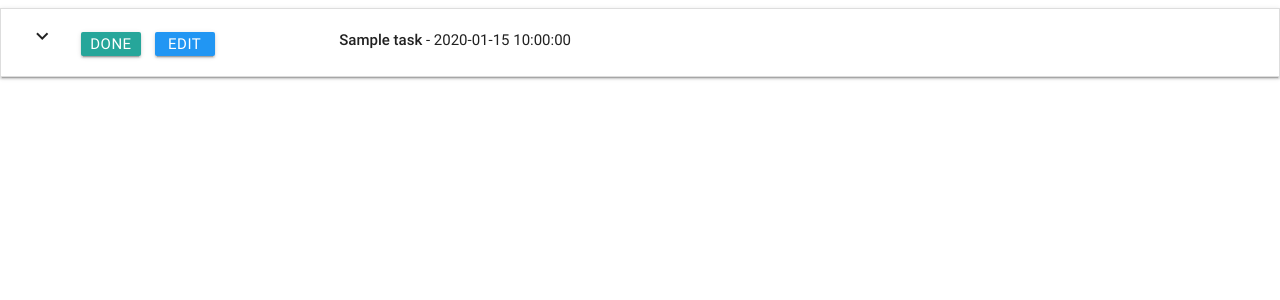
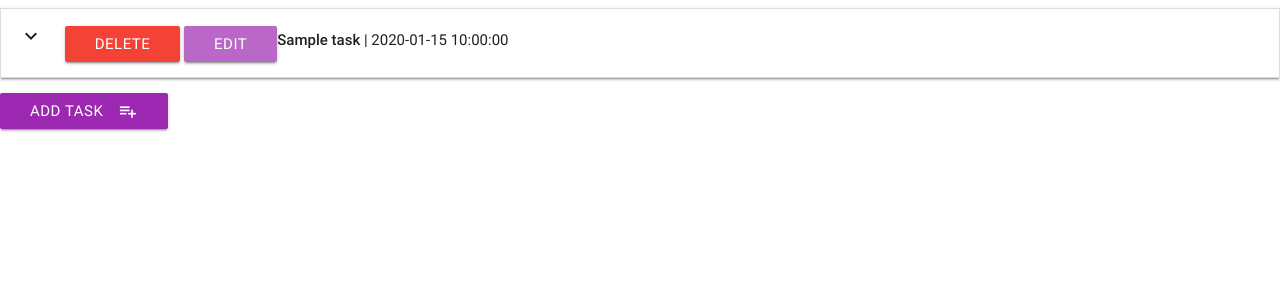
Before and after one commit to andreasdk/task_manager, a Flask app: page / in a window 1280 px wide. Shown: the top 300 px of the page. Run offline with Flask 2, Linux system fonts and the light colour scheme; a database or web service that is not in the repository returns one stand-in record (values such as "Sample title"); some libraries are stand-ins or nearby versions.

Commit message:
updated button styling

```diff
--- a/templates/tasks.html
+++ b/templates/tasks.html
@@ -1,26 +1,45 @@
-{% extends 'base.html'%} {% block content %}
-<div class="row">
+{% extends "base.html" %}
+{% block content %}
+
 <ul class="collapsible" data-collapsible="accordion">
+
     {% for task in tasks %}
     <li>
         <div class="collapsible-header">
+
             <div class="col s3">
                 <i class="material-icons">expand_more</i>
-                    <a class="waves-effect waves-light btn btn_small">Done</a>
-                    <a class="waves-effect waves-light btn btn_small blue">Edit</a>
+                <a href="{{url_for('delete_task', task_id=task._id)}}"
+                    class="waves-effect waves-light btn btn-sm red">Delete</a>
+                <a href="{{url_for('edit_task', task_id=task._id)}}"
+                    class="waves-effect waves-light btn btn-sm purple lighten-2">Edit</a>
+            </div>
+
+            <div class="task_header col s9">
+                <strong>{{task.task_name}}</strong> | {{task.due_date}}
+                {% if task.is_urgent == True or task.is_urgent == "on" %}
+                <!--({{task.is_urgent}})-->
+                <i class="material-icons icon-red tooltipped" data-position="right"
+                    data-tooltip="URGENT!">error_outline</i>
+                {% endif %}
+            </div>
 
         </div>
-                <div class="task_header col s9">
-                    <strong>{{task.task_name}}</strong> - {{task.due_date}}
-                </div>
-            </div>
+
         <div class="collapsible-body">
             <span>
-                {{task.task_description}}
+                <!--[{{task.category_name}}]--> {{task.task_description}}
             </span>
         </div>
     </li>
     {% endfor %}
 </ul>
+
+
+<div class="row">
+    <a href="{{url_for('add_task')}}" class="waves-effect waves-light btn purple">
+        <i class="material-icons right">playlist_add</i>Add Task
+    </a>
 </div>
+
 {% endblock %}
```
Lines whose indentation alone changed are shown as unchanged.
